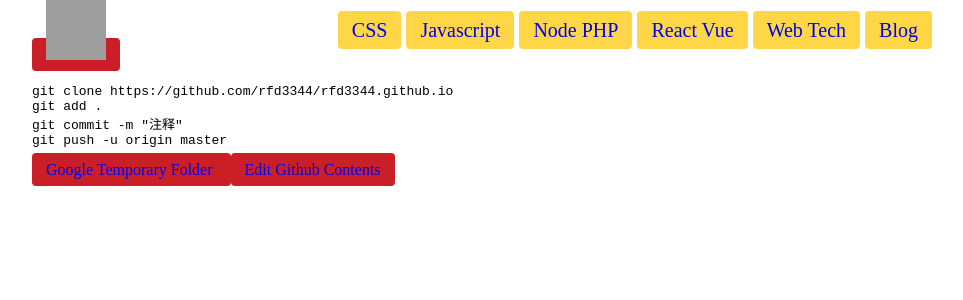
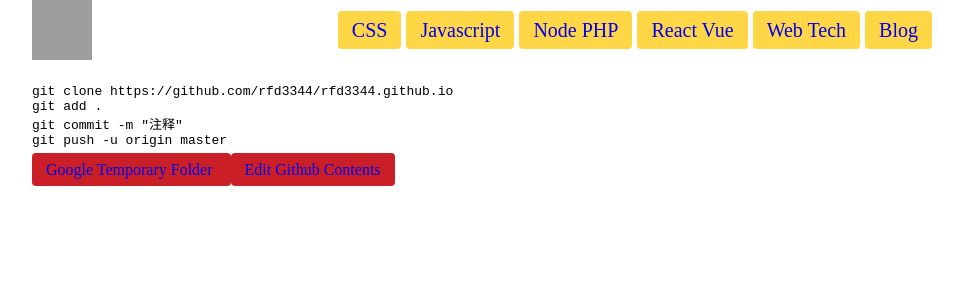
Before and after one commit to rfd3344a/rfd3344.github.io, a Jekyll site: the page built from index.html, in a window 1280 px wide. Shown: the top 300 px of the page, without its empty margins (158-1121 px from the left). Built offline with Jekyll 4.4.1, drawn with Linux system fonts in a browser that asks for light colours; some web fonts are replaced; grey boxes are pictures that could not be loaded.

Commit message:
Update page.css

```diff
--- a/css/page.css
+++ b/css/page.css
@@ -1,11 +1,11 @@
- a{
+#main a{
     text-decoration: none;
     font-family: 'Sniglet', cursive;
     background: #ca1f26;
     padding: 8px 14px;
     border-radius: 4px;
 }
-a:hover{
+#main a:hover{
    position:relative;
    top:-5px;
    transition:all 0.8x ease;
```
